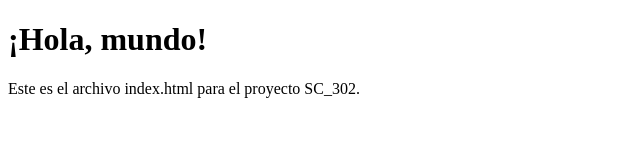
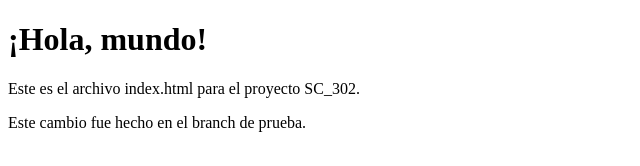
Before and after one commit to gambofly/SC_302_Documentacion_MN_Joan, a plain HTML site: page index.html in a window 1280 px wide. Shown: the whole page, without its empty margins (0-640 px from the left). Drawn offline with Linux system fonts and the light colour scheme.

Commit message:
Update index.html

```diff
--- a/index.html
+++ b/index.html
@@ -9,3 +9,5 @@
     <p>Este es el archivo index.html para el proyecto SC_302.</p>
 </body>
 </html>
+
+<p>Este cambio fue hecho en el branch de prueba.</p>
```
